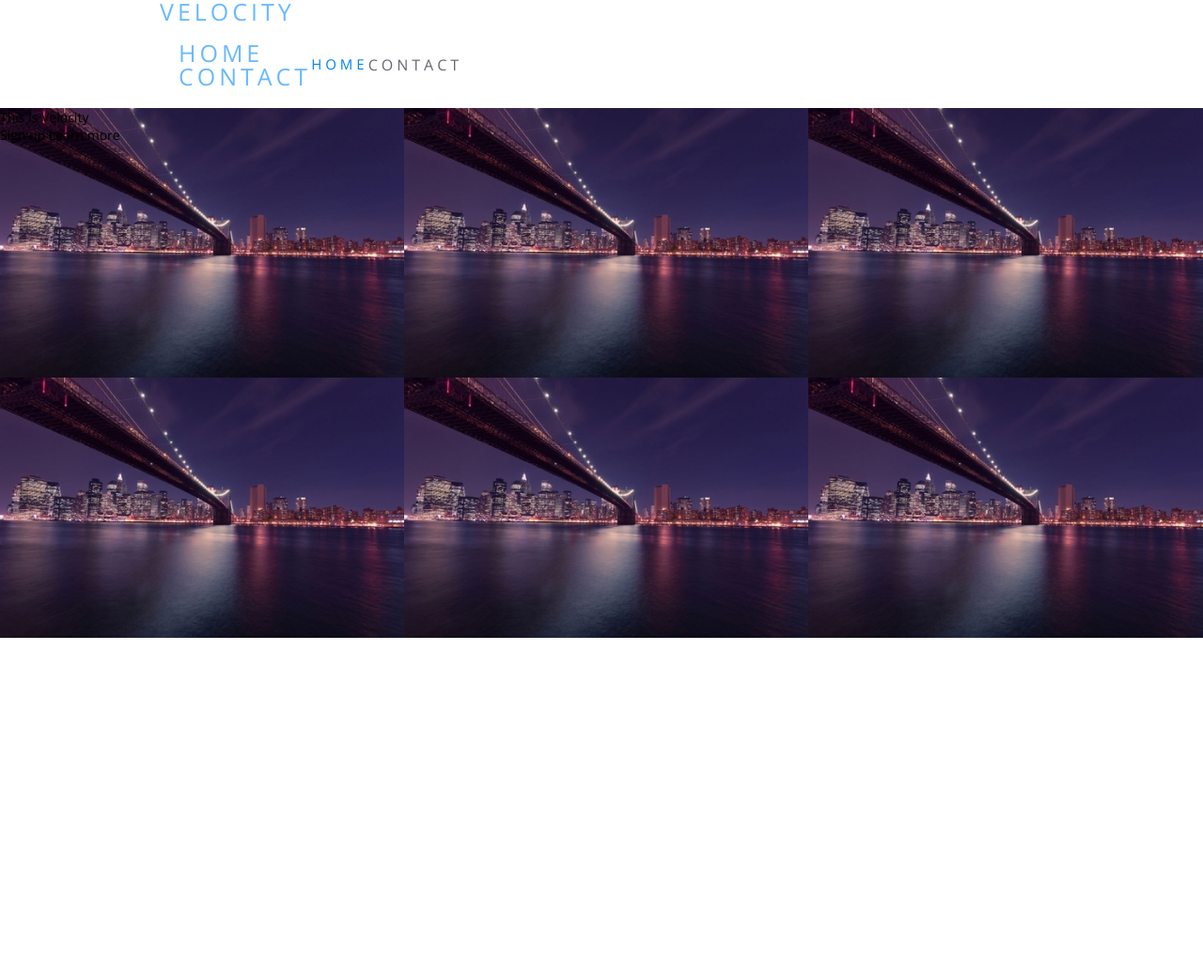
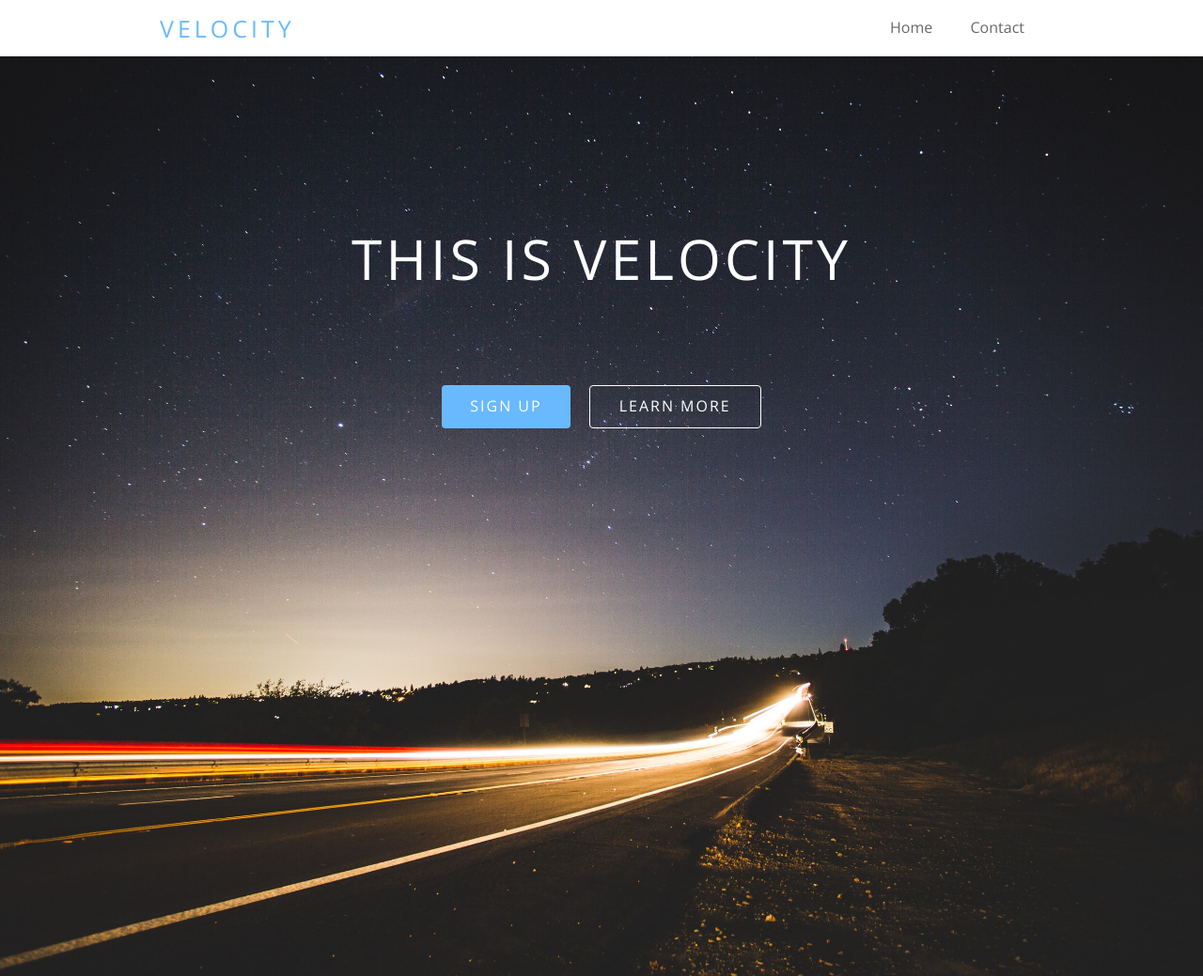
Before and after one commit to HomRed2100/Velocity, a plain HTML site: page index.html in a window 1280 px wide. Shown: the whole page at 94% size. Before the commit the page ends 800 px from the top, so only its background shows below. Drawn offline with nearby package versions, Linux system fonts and the light colour scheme.

Commit message:
секция велком и фикс шапки

```diff
--- a/css/style.css
+++ b/css/style.css
@@ -12,54 +12,119 @@ p {
     color: #6A859C;
     line-height: 1.8;
 }
+
+/* Header */
+
 .header {
+    background-color: #FFFFFF;
+    position: fixed;
+    width: 100%;
+    top: 0;
+    left: 0;
+}
+
+.header__container {
     min-height: 60px;
-}
-.header__menu {
-    min-height: 60px;
-
     display: flex;
     justify-content: space-between;
     align-items: center;
 }
 .logo {
     text-transform: uppercase;
-    font-style: normal;
     font-size: 25px;
     color: #69B9FF;
     line-height: 1;
     letter-spacing: 4px;
 }
+
 .header__nav {
+    max-width: 183px;
+    width: 100%;
+}
+
+.header__nav ul {
     display: flex;
     align-items: center;
     justify-content: space-between;
-    max-width: 183px;
-    width: 100%;
+    column-gap: 40px;
     padding: 19px 20px 21px;
 }
-.header__list-menu_blue {
-    font-family: 'Open Sans';
-    font-style: normal;
-    font-weight: 400;
-    font-size: 15px;
-    line-height: 1.33;
-    color: #0082F3;
-}
-.header__list-menu {
-    margin-top: 0;
-    font-family: 'Open Sans';
-    font-style: normal;
-    font-weight: 400;
+
+.header__nav a {
     font-size: 16px;
     line-height: 1.25;
     color: #676770;
+    transition: color 0.2s;
 }
-.about {
-    min-height: 564px;
+
+.header__nav a:hover {
+    color: #0082F3;
+}
+
+/* Main */
+/* Welcome */
+
+.welcome {
+    display: flex;
+    justify-content: center;
+    align-items: center;
+    color: #FFFFFF;
+    text-align: center;
+    padding: 186px 0 199px;
+    margin-top: 60px;
+    min-height: 594px;
     width: 100%;
-    background-image: url(../img/Bike.jpg);
-    background-image: url(../img/Night-bridge.jpg);
-
+    background-color: #282936;
+    background-image: url("../img/road.jpg");
+    background-size: cover;
+    background-position: center;
+}
+.welcome__container {
+    display: flex;
+    flex-direction: column;
+    row-gap: 105px;
+    min-height: 594px;
+}
+.welcome__heading {
+    font-size: 59px;
+    text-align: center;
+    line-height: 1;
+    letter-spacing: 4px;
+    text-transform: uppercase;
 
 }
+.welcome__links {
+
+    display: flex;
+    justify-content: center;
+    column-gap: 20px;
+}
+.link-primary {
+    display: inline-block;
+    padding: 11px 30px 13px;
+    font-size: 16px;
+    letter-spacing: 2px;
+    text-transform: uppercase;
+    background-color: #69B9FF;
+    border-radius: 4px;
+    transition: 0.2s;
+}
+.link-primary:hover {
+    background-color: #7cc2ff;
+}
+
+.link {
+    display: inline-block;
+    padding: 10px 31px 12px;
+    font-size: 16px;
+    letter-spacing: 2px;
+    text-transform: uppercase;
+    border: 1px solid #FFFFFF;
+    border-radius: 4px;
+    transition: 0.2s;
+
+}
+.link:hover {
+    background-color: rgba(255, 255, 255, 0.2);
+    border-color: rgba(255, 255, 255, 0.5);
+}
--- a/index.html
+++ b/index.html
@@ -13,23 +13,26 @@
 </head>
 <body>
     <header class="header">
-        <div class="container">
-            <h1 class="logo">Velocity</p>
+        <div class="container header__container">
+            <h1 class="logo">Velocity</h1>
             <nav class="header__nav">
                 <ul>
                     <li><a href="#">Home</a></li>
                     <li><a href="#">Contact</a></li>
                 </ul>
-                <p class="header__list-menu_blue">Home</p>
-                <p class="header__list-menu">Contact</p>
             </nav>
         </div>
     </header>
-    <main>
-        <section class="about">
-            <h2>This is Velocity</h2>
-            <button type="submit">Sign up</button>
-            <button type="submit">Learn more</button>
+    <main class="main">
+        <section class="welcome">
+            <div class="container welcome__container">
+                <h2 class="welcome__heading">This is Velocity</h2>
+                <div class="welcome__links">
+                    <a class="link-primary" href="#">Sign up</a>
+                    <a class="link" href="#">Learn more</a>
+                </div>
+            </div>
+
         </section>
     </main>
 
```
